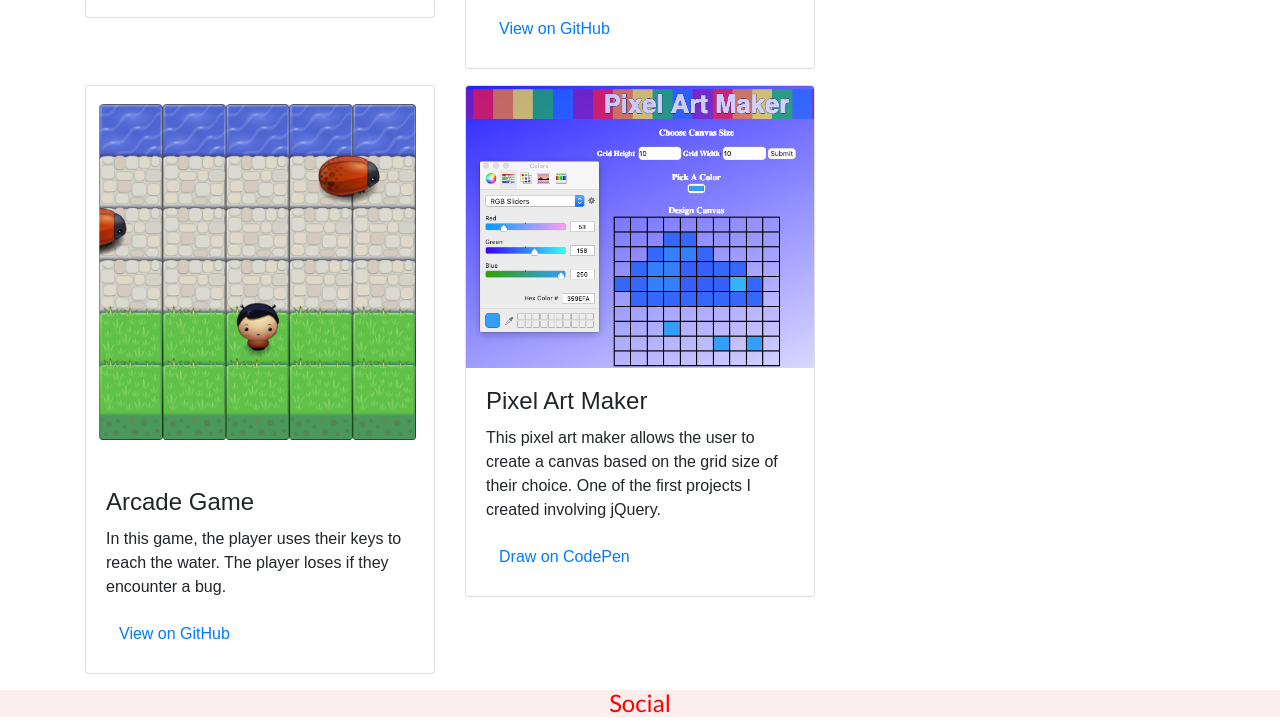
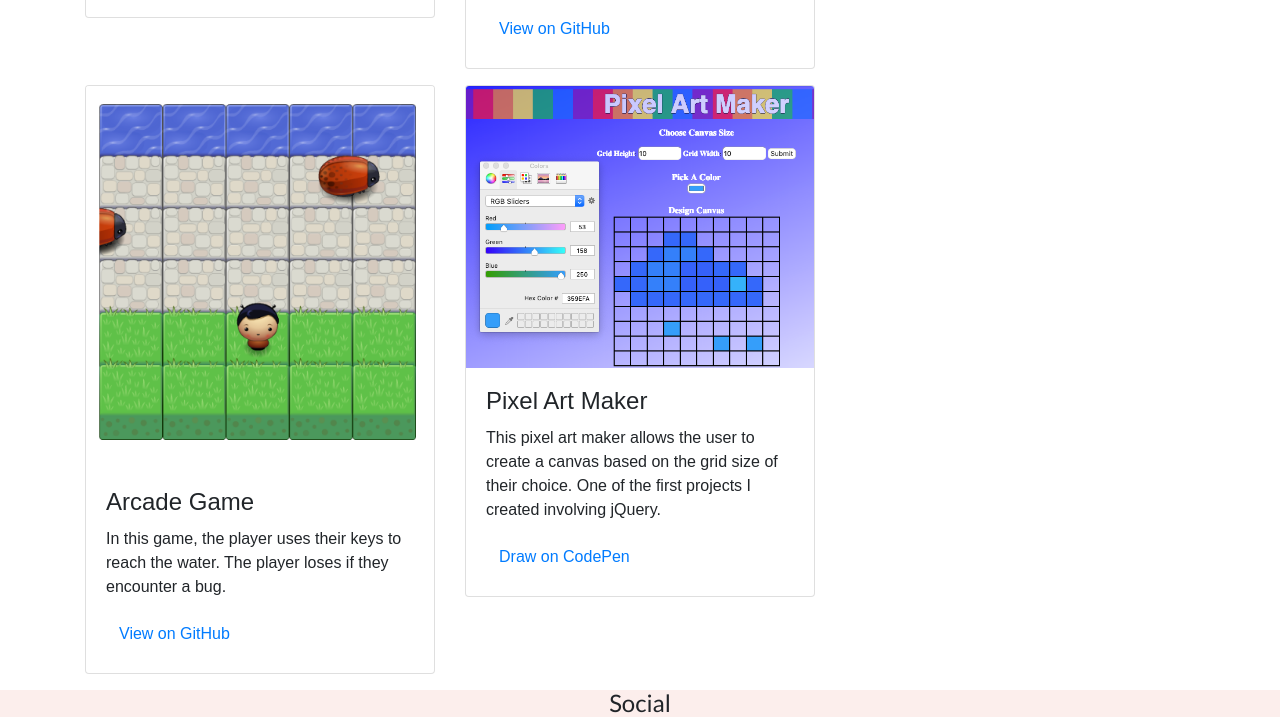
Before and after one commit to nunnyr/nunnyr.github.io, a plain HTML site: page index.html in a window 1280 px wide. Shown: the part 1273-1998 px from the top of the page. Drawn offline with nearby package versions, Linux system fonts and the light colour scheme.

Commit message:
Changed color of footer

```diff
--- a/styles.css
+++ b/styles.css
@@ -117,7 +117,7 @@
 
   /* padding: 15px; */
   /* z-index: 1; */
-  color:  Red;
+  /* color:  Red; */
   text-align: center;
   margin: 0;
 
```
